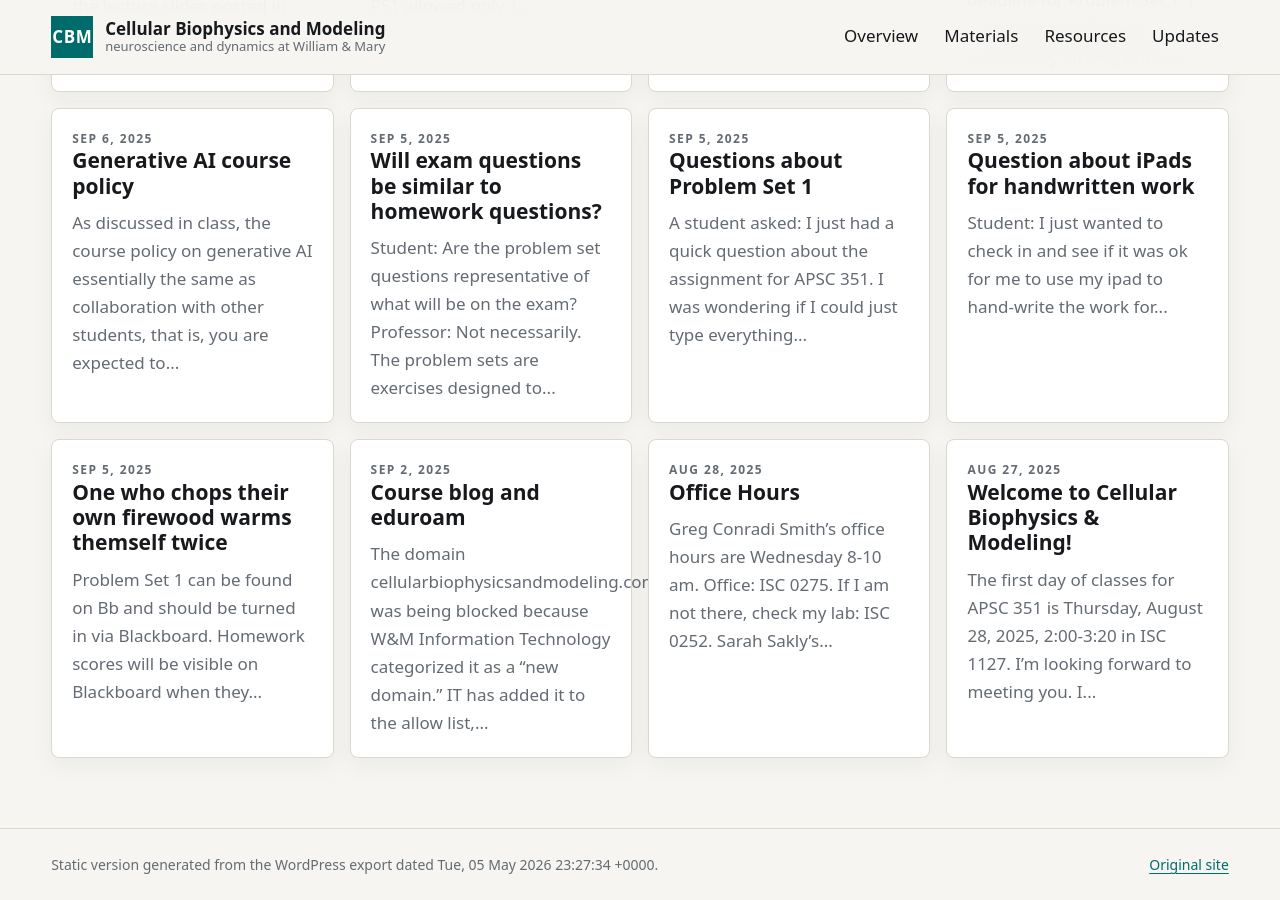
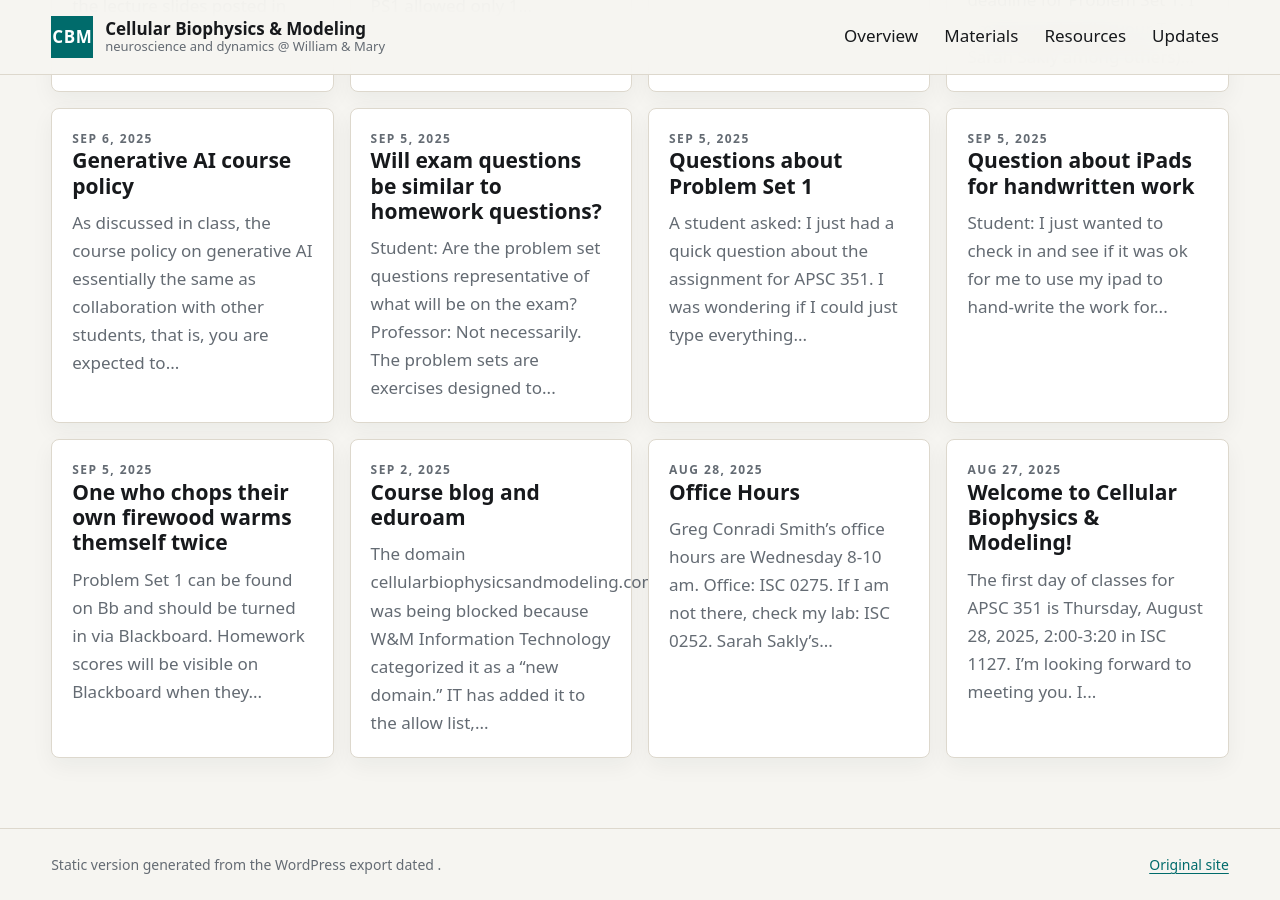
Before and after one commit to gregconradismith/cellular-biophysics-and-modeling, a Jekyll site: the page built from docs/posts.md, in a window 1280 px wide and 900 px high, scrolled down 4221 px. Built offline with Jekyll 4.4.1, drawn with Linux system fonts in a browser that asks for light colours.

Commit message:
Update title and description formatting in config

```diff
--- a/docs/_config.yml
+++ b/docs/_config.yml
@@ -1,10 +1,10 @@
-title: Cellular Biophysics and Modeling
-description: neuroscience and dynamics at William & Mary
+title: Cellular Biophysics & Modeling
+description: neuroscience and dynamics @ William & Mary
 url: ""
 baseurl: ""
 brand_mark: CBM
-original_site: https://cellularbiophysicsandmodeling.com
-exported: Tue, 05 May 2026 23:27:34 +0000
+original_site: ""
+exported: ""
 
 markdown: kramdown
 future: true
```
